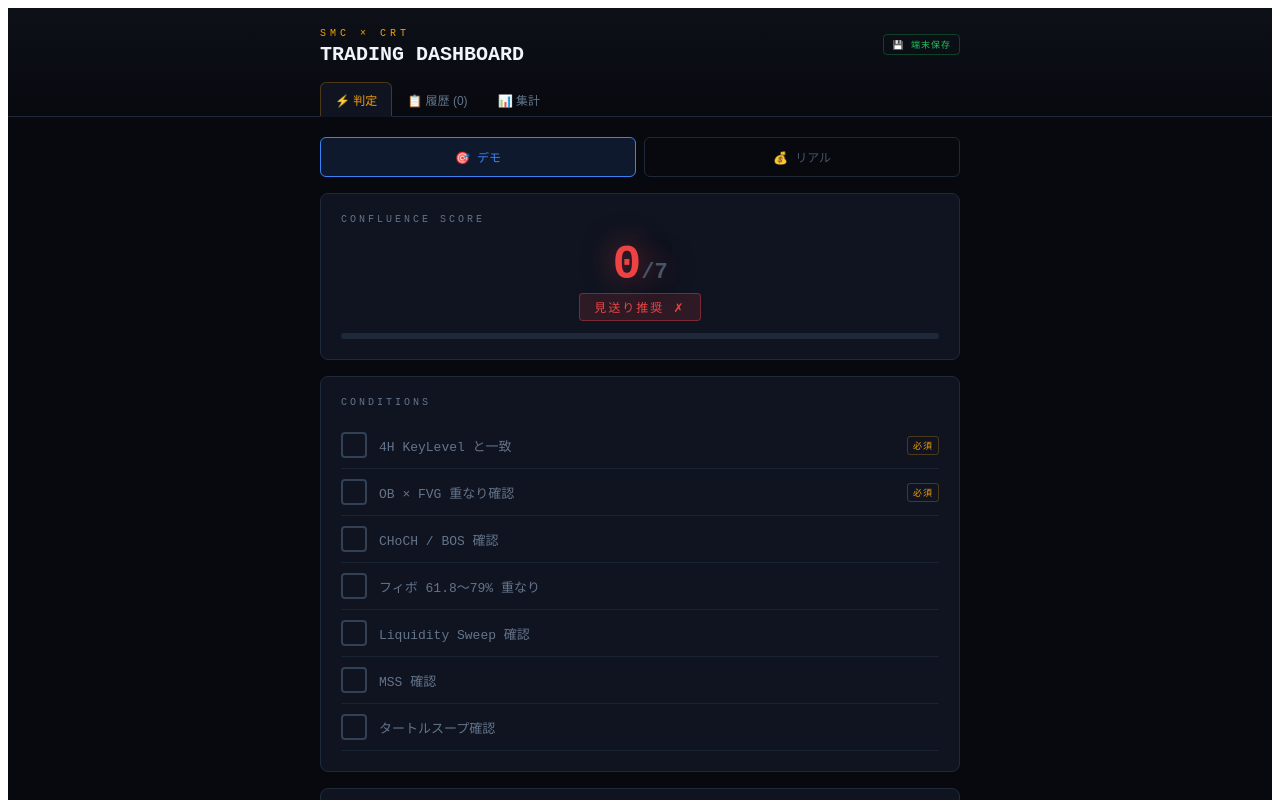
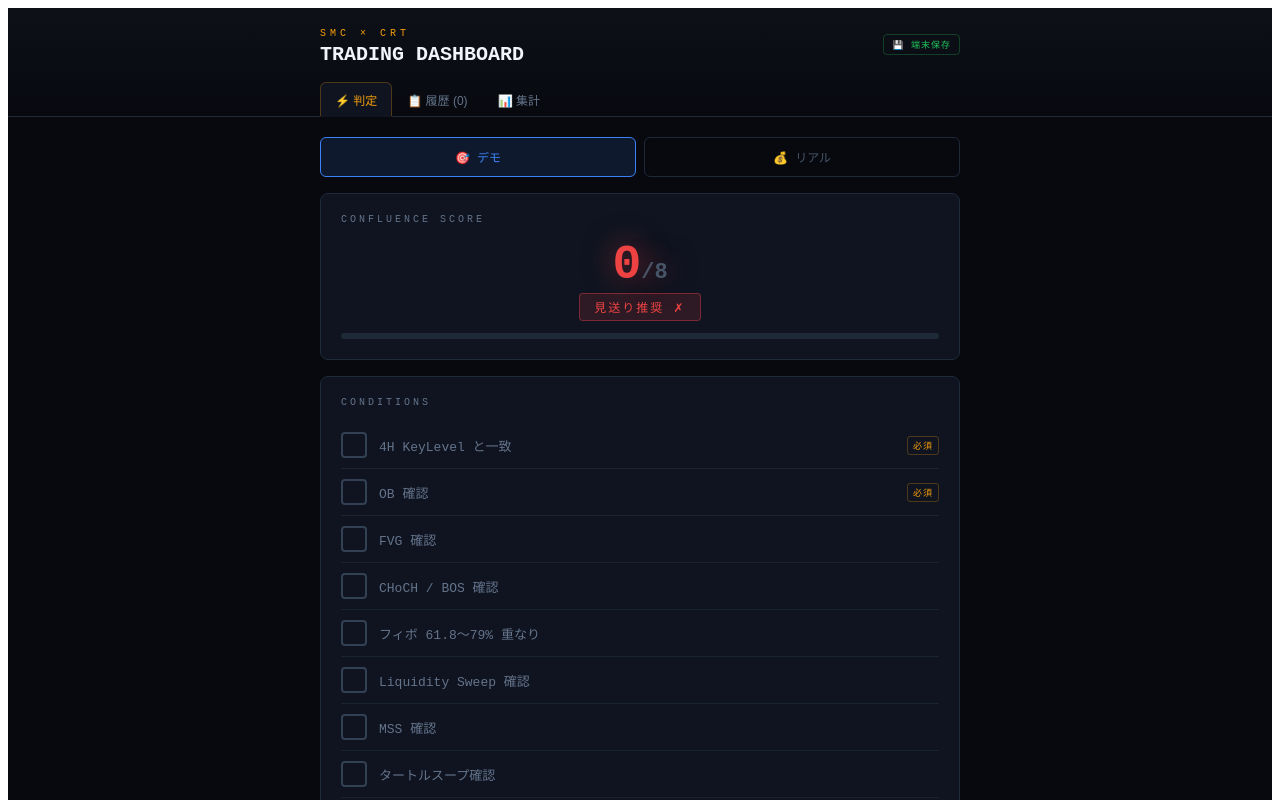
Before and after one commit to Tikki1343/Trading-save-ver1.0, a React (Create React App) app: page / in a window 1280 px wide. Shown: the top 800 px of the page. Built offline with nearby package versions, Linux system fonts and the light colour scheme.

Commit message:
Update App.js

```diff
--- a/src/App.js
+++ b/src/App.js
@@ -5,15 +5,15 @@ const PAIRS = [ "XAUUSD", "NASDAQ", "USDJPY", "EURUSD",  "AUDUSD", "その他"];
 
 const initialForm = {
   date: "", pair: "", mode: "demo",
-  keyLevel: false, obFvg: false, chochBos: false, fibo: false, bslSsl: false, mss: false,
+  keyLevel: false, ob: false, fvg: false, chochBos: false, fibo: false, bslSsl: false, mss: false,
   memo: "", screenshotUrl: "", result: "", pips: "", rr: "", lot: "", pnl: "",
 };
 
 function ScoreBadge({ score }) {
-  const max = 7;
+  const max = 8;
   const pct = (score / max) * 100;
-  const color = score >= 5 ? "#22c55e" : score >= 3 ? "#f59e0b" : "#ef4444";
-  const label = score >= 5 ? "エントリー推奨 ✓" : score >= 3 ? "要再確認 △" : "見送り推奨 ✗";
+  const color = score >= 8 ? "#22c55e" : score >= 4 ? "#f59e0b" : "#ef4444";
+  const label = score >= 8 ? "エントリー推奨 ✓" : score >= 4 ? "要再確認 △" : "見送り推奨 ✗";
   return (
     <div style={{ textAlign: "center" }}>
       <div style={{ fontSize: 48, fontWeight: 900, color, fontFamily: "'Courier New', monospace", lineHeight: 1, marginBottom: 4, textShadow: `0 0 30px ${color}88` }}>
@@ -46,7 +46,8 @@ export default function App() {
 
   const conditions = [
     { key: "keyLevel", label: "4H KeyLevel と一致", required: true },
-    { key: "obFvg", label: "OB × FVG 重なり確認", required: true },
+    { key: "ob", label: "OB 確認", required: true },
+    { key: "fvg", label: "FVG 確認", required: false },
     { key: "chochBos", label: "CHoCH / BOS 確認", required: false },
     { key: "fibo", label: "フィボ 61.8〜79% 重なり", required: false },
     { key: "bslSsl", label: "Liquidity Sweep 確認", required: false },
```
